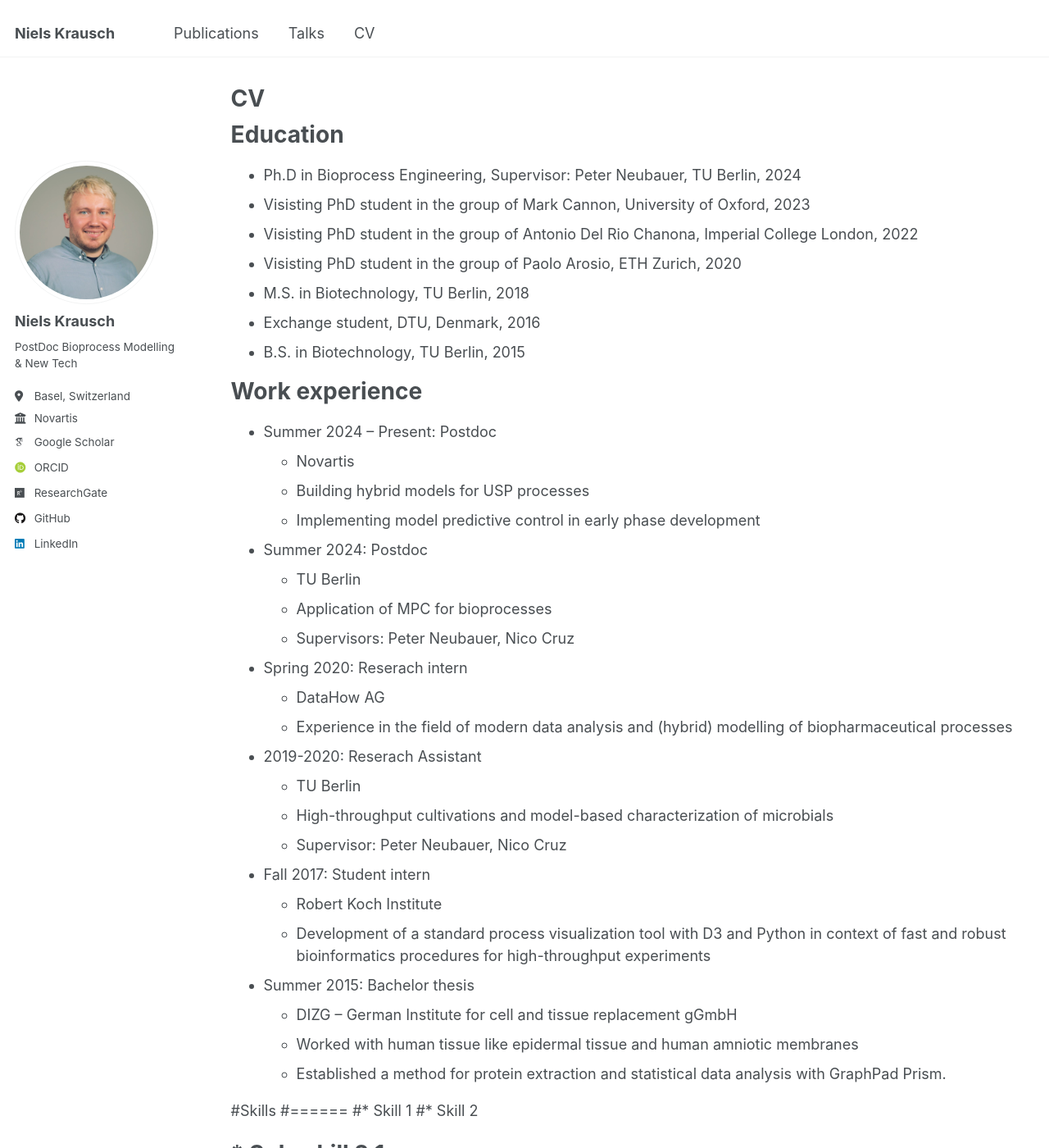
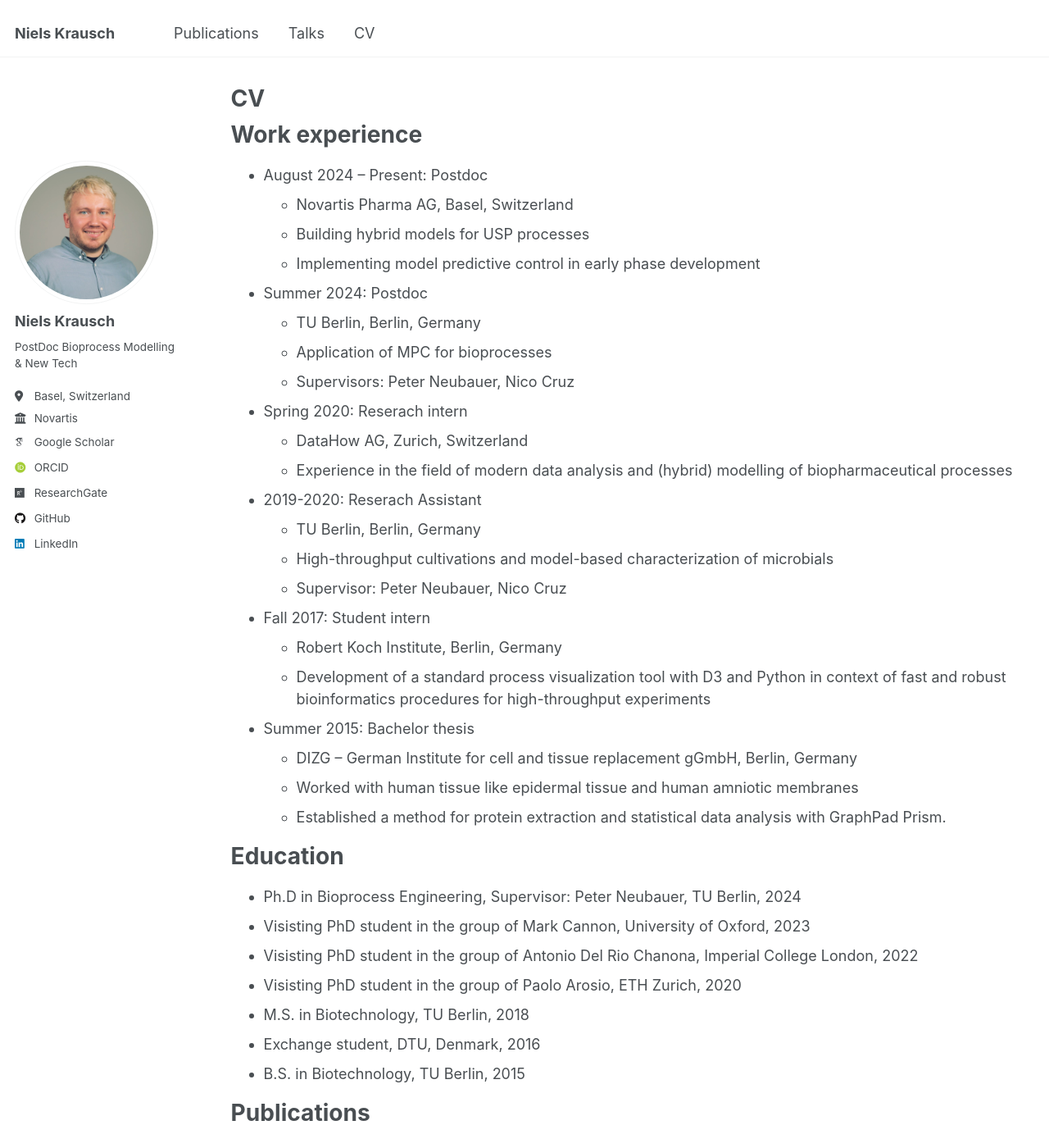
Before and after one commit to nkrausch/nkrausch.github.io, a Jekyll site: the page built from _pages/cv.md, in a window 1280 px wide and 1400 px high. Shown: the whole window at 82% size. Built offline with Jekyll 4.4.1, drawn with Linux system fonts in a browser that asks for light colours; some web fonts are replaced; some of the changed lines change nothing that is shown; some of the changed text lies outside the part shown.

Commit message:
Updated CV

```diff
--- a/_pages/cv.md
+++ b/_pages/cv.md
@@ -9,6 +9,36 @@ redirect_from:
 
 {% include base_path %}
 
+Work experience
+======
+* August 2024 -- Present: Postdoc
+  * Novartis Pharma AG, Basel, Switzerland
+  * Building hybrid models for USP processes
+  * Implementing model predictive control in early phase development
+
+* Summer 2024: Postdoc
+  * TU Berlin, Berlin, Germany
+  * Application of MPC for bioprocesses
+  * Supervisors: Peter Neubauer, Nico Cruz
+
+* Spring 2020: Reserach intern
+  * DataHow AG, Zurich, Switzerland
+  * Experience in the field of modern data analysis and (hybrid) modelling of biopharmaceutical processes
+
+* 2019-2020: Reserach Assistant
+  * TU Berlin, Berlin, Germany
+  * High-throughput cultivations and model-based characterization of microbials
+  * Supervisor: Peter Neubauer, Nico Cruz
+
+* Fall 2017: Student intern
+  * Robert Koch Institute, Berlin, Germany
+  * Development of a standard process visualization tool with D3 and Python in context of fast and robust bioinformatics procedures for high-throughput experiments
+
+* Summer 2015: Bachelor thesis
+  * DIZG – German Institute for cell and tissue replacement gGmbH, Berlin, Germany
+  * Worked with human tissue like epidermal tissue and human amniotic membranes
+  * Established a method for protein extraction and statistical data analysis with GraphPad Prism.
+
 Education
 ======
 * Ph.D in Bioprocess Engineering, Supervisor: Peter Neubauer, TU Berlin, 2024
@@ -18,45 +48,6 @@ Education
 * M.S. in Biotechnology, TU Berlin, 2018
 * Exchange student, DTU, Denmark, 2016
 * B.S. in Biotechnology, TU Berlin, 2015
-
-Work experience
-======
-* Summer 2024 -- Present: Postdoc
-  * Novartis
-  * Building hybrid models for USP processes
-  * Implementing model predictive control in early phase development
-
-* Summer 2024: Postdoc
-  * TU Berlin
-  * Application of MPC for bioprocesses
-  * Supervisors: Peter Neubauer, Nico Cruz
-
-* Spring 2020: Reserach intern
-  * DataHow AG
-  * Experience in the field of modern data analysis and (hybrid) modelling of biopharmaceutical processes
-
-* 2019-2020: Reserach Assistant
-  * TU Berlin
-  * High-throughput cultivations and model-based characterization of microbials
-  * Supervisor: Peter Neubauer, Nico Cruz
-
-* Fall 2017: Student intern
-  * Robert Koch Institute
-  * Development of a standard process visualization tool with D3 and Python in context of fast and robust bioinformatics procedures for high-throughput experiments
-
-* Summer 2015: Bachelor thesis
-  * DIZG – German Institute for cell and tissue replacement gGmbH
-  * Worked with human tissue like epidermal tissue and human amniotic membranes
-  * Established a method for protein extraction and statistical data analysis with GraphPad Prism.
-
-#Skills
-#======
-#* Skill 1
-#* Skill 2
-#  * Sub-skill 2.1
-#  * Sub-skill 2.2
-#  * Sub-skill 2.3
-#* Skill 3
 
 Publications
 ======
```
